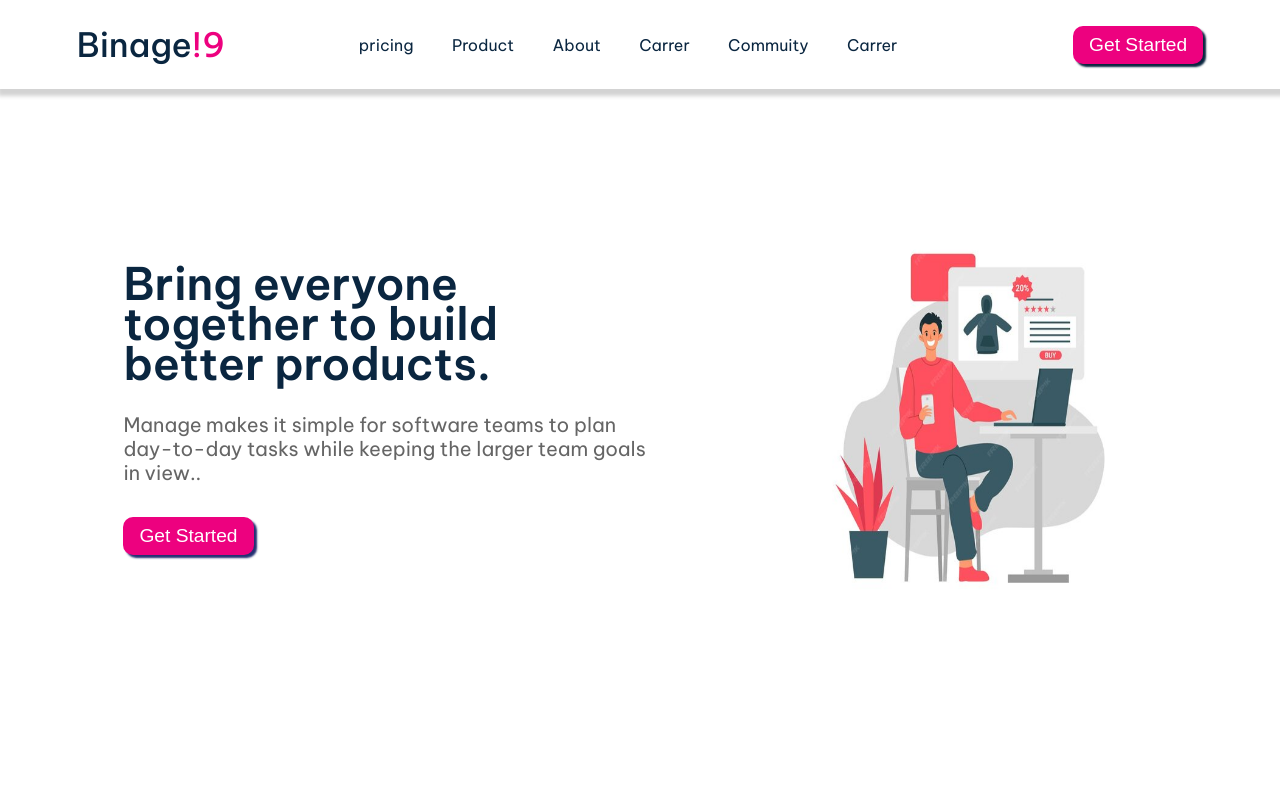
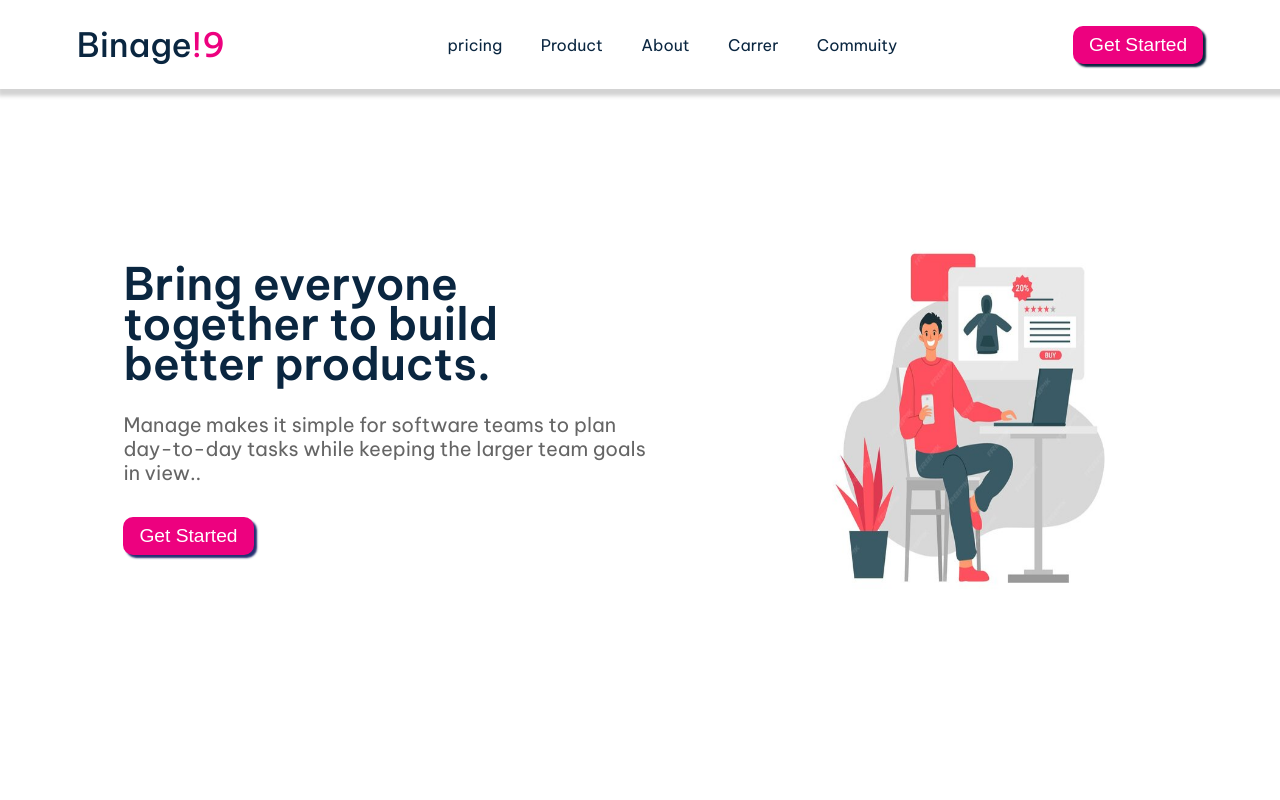
Before and after one commit to mulbahoplanojames/Binage-9, a React (Vite) app: page / in a window 1280 px wide. Shown: the top 800 px of the page. Built offline with nearby package versions, Linux system fonts and the light colour scheme.

Commit message:
Trying to fix some error in the navigation bar

```diff
--- a/src/Constant/Constant.js
+++ b/src/Constant/Constant.js
@@ -4,7 +4,6 @@ const Navlinks = [
   { href: "/about", label: "About" },
   { href: "/carrer", label: "Carrer" },
   { href: "/community", label: "Commuity" },
-  { href: "/carrer", label: "Carrer" },
 ];
 
 export default Navlinks;
```
